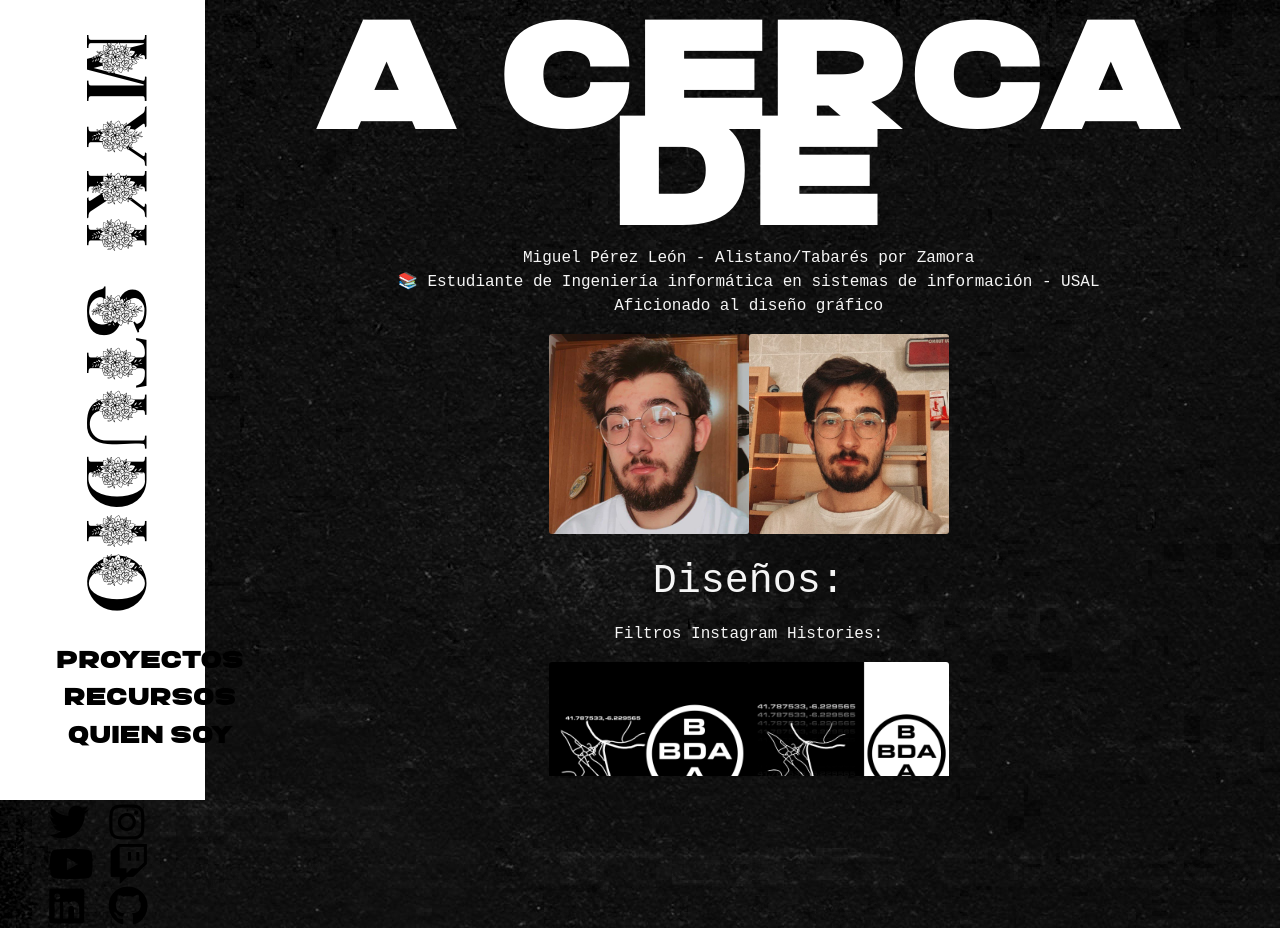
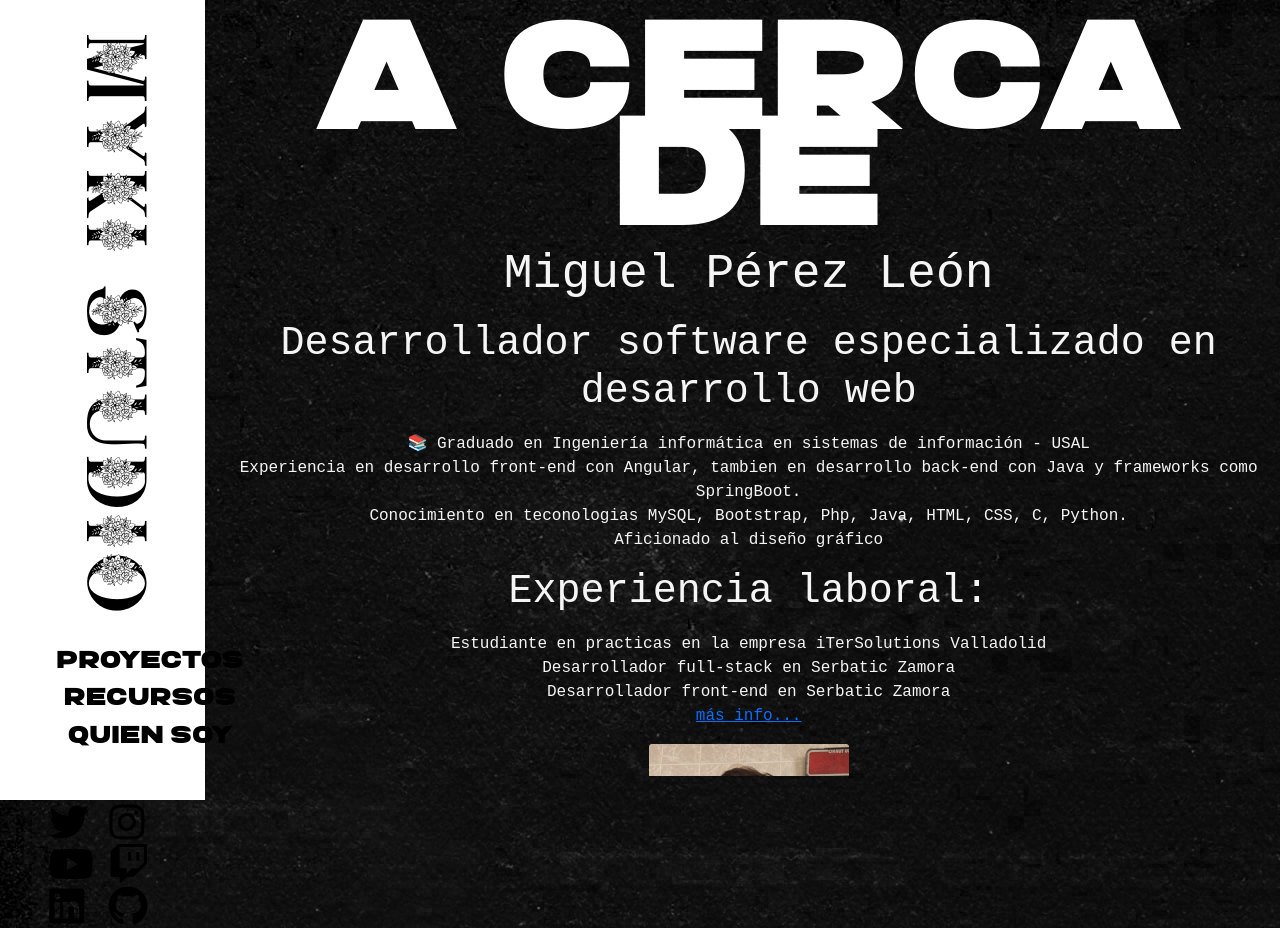
Before and after one commit to mperleo/MykiDashboard, an Angular app: page /about in a window 1280 px wide. Built offline with nearby package versions, Linux system fonts and the light colour scheme.

Commit message:
style changes

```diff
--- a/src/app/app-routing.module.ts
+++ b/src/app/app-routing.module.ts
@@ -30,7 +30,7 @@ const routes: Routes = [
   },
   {
     path: '**',
-    redirectTo: '/proyects'
+    redirectTo: '/about'
   }
 ];
 
--- a/src/app/app.component.html
+++ b/src/app/app.component.html
@@ -4,7 +4,7 @@
     <div class="row d-flex flex-row">
       <div class="justify-content-center">
         <div class="col-12">
-          <a class="text-vertical" routerLink="/proyects"><h1 class="satine">MYKI STUDIO</h1></a>
+          <a class="text-vertical" routerLink="/about"><h1 class="satine">MYKI STUDIO</h1></a>
         </div>
         <div class="col-12 box-mas">
           <a class="boton-mas" routerLink="/proyects">Proyectos</a>
--- a/src/app/views/about/myki-about/myki-about.component.html
+++ b/src/app/views/about/myki-about/myki-about.component.html
@@ -1,28 +1,48 @@
-<div style="margin-bottom:10px">
+<div style="margin-bottom: 10px">
   <h2 class="display-1">A cerca de</h2>
 
-     <p class="bio">
-          Miguel Pérez León - Alistano/Tabarés por Zamora <br>
-          📚 Estudiante de Ingeniería informática en sistemas de información - USAL <br>
-          Aficionado al diseño gráfico
-     </p>
-     <img class="img-profile" src="assets/img/profile.jpg">
-     <img class="img-profile" src="assets/img/profile2.jpg"><br><br>
+  <p class="bio display-5">Miguel Pérez León <br /></p>
 
-     <p class="bio display-6">Diseños:</p>
+  <p class="bio display-6">
+    Desarrollador software especializado en desarrollo web <br />
+  </p>
+  <p class="bio">
+    📚 Graduado en Ingeniería informática en sistemas de información - USAL
+    <br />
+    Experiencia en desarrollo front-end con Angular, tambien en desarrollo
+    back-end con Java y frameworks como SpringBoot.<br />
+    Conocimiento en teconologias MySQL, Bootstrap, Php, Java, HTML, CSS, C,
+    Python. <br />
+    Aficionado al diseño gráfico
+  </p>
+  <p class="bio display-6">Experiencia laboral:</p>
 
-     <p class="bio">Filtros Instagram Histories:</p>
-     <img class="img-profile col" src="assets/img/mask_texture_01.png">
-     <img class="img-profile col" src="assets/img/mask_texture_02.png"><br><br>
-     <p class="bio">Wallpapers:</p>
+  <p class="bio">
+    Estudiante en practicas en la empresa iTerSolutions Valladolid<br>
+    Desarrollador full-stack en Serbatic Zamora<br>
+    Desarrollador front-end en Serbatic Zamora<br>
+    <a href="https://www.linkedin.com/in/miguel-p%C3%A9rez-le%C3%B3n-b39a3123b">más info...</a>
+  </p>
 
-     <img class="img-profile col" src="assets/img/off_white_sup_ipad_wall.jpg">
-     <img class="img-profile col" src="assets/img/nasa_logo_neon_wallpaper.jpg"><br><br>
-     <p class="bio">Playlist Spotify:</p>
+  <img class="img-profile" src="assets/img/profile2.jpg" /><br /><br />
 
-     <img class="img-profile col" src="assets/img/plyst_work.jpg">
-     <img class="img-profile col" src="assets/img/plyst_ice.jpg">
-     <img class="img-profile col" src="assets/img/plyst_trp.jpg"><br>
-
+  <div  id="accordionExample">
+    <div >
+      <h2  id="headingOne">
+        <button class="display-6" type="button" data-bs-toggle="collapse" data-bs-target="#collapseOne" aria-expanded="false" aria-controls="collapseOne">
+          Recursos
+        </button>
+      </h2>
+      <div id="collapseOne" aria-labelledby="headingOne" class="accordion-collapse collapse" data-bs-parent="#accordionExample">
+        <div class="">
+          <p class="bio"> Fondo mosaico de iconos de <a href="https://www.dreamstale.com/freebie-icon-pattern-backgrounds-set/">Dreamstale</a>.</p><p>
+          </p><p class="bio"> Iconos de las páginas <a href="http://www.freepik.com" title="Freepik">Freepik</a> from <a href="https://www.flaticon.es/" title="Flaticon">www.flaticon.es</a>.</p>
+          <p class="bio"> Fuentes enlazadas con  <a href="https://fonts.google.com/">Google Fonts</a>.</p>
+          <p class="bio"> Ilustrations made from <a href="https://2.flexiple.com/scale/home">Scale by flexiple</a> and <a href="https://www.pixeltrue.com/free-illustrations">Pixeltrue.</a></p>
+          <p class="bio"> File extension icons in Droppper by <a href="https://dribbble.com/shots/2888226-1800-Free-Minimal-Icon-Pack-20x20">Alexandru Stoica</a>.</p>
+        </div>
+      </div>
+    </div>
+  </div>
 
 </div>
--- a/src/app/views/resources/myki-resources/myki-resources.component.html
+++ b/src/app/views/resources/myki-resources/myki-resources.component.html
@@ -1,10 +1,22 @@
 <div style="margin-bottom:10px">
   <h2 class="display-1">Recursos</h2>
 
-  <p class="bio"> Fondo mosaico de iconos de <a href="https://www.dreamstale.com/freebie-icon-pattern-backgrounds-set/">Dreamstale</a>.</p><p>
-  </p><p class="bio"> Iconos de las páginas <a href="http://www.freepik.com" title="Freepik">Freepik</a> from <a href="https://www.flaticon.es/" title="Flaticon">www.flaticon.es</a>.</p>
-  <p class="bio"> Fuentes enlazadas con  <a href="https://fonts.google.com/">Google Fonts</a>.</p>
-  <p class="bio"> Ilustrations made from <a href="https://2.flexiple.com/scale/home">Scale by flexiple</a> and <a href="https://www.pixeltrue.com/free-illustrations">Pixeltrue.</a></p>
-  <p class="bio"> File extension icons in Droppper by <a href="https://dribbble.com/shots/2888226-1800-Free-Minimal-Icon-Pack-20x20">Alexandru Stoica</a>.</p>
+  <img class="img-profile col" src="assets/img/mask_texture_01.png" />
+  <img
+    class="img-profile col"
+    src="assets/img/mask_texture_02.png"
+  /><br /><br />
+
+  <p class="bio">Wallpapers</p>
+  <img class="img-profile col" src="assets/img/off_white_sup_ipad_wall.jpg" />
+  <img
+    class="img-profile col"
+    src="assets/img/nasa_logo_neon_wallpaper.jpg"
+  /><br /><br />
+
+  <p class="bio">Playlist Spotify</p>
+  <img class="img-profile col" src="assets/img/plyst_work.jpg" />
+  <img class="img-profile col" src="assets/img/plyst_ice.jpg" />
+  <img class="img-profile col" src="assets/img/plyst_trp.jpg" /><br />
 
 </div>
--- a/src/index.html
+++ b/src/index.html
@@ -2,14 +2,17 @@
 <html lang="en">
 <head>
   <meta charset="utf-8">
-  <title>MykiDashboard</title>
+  <title>MykiStudio</title>
   <base href="/">
   <meta name="viewport" content="width=device-width, initial-scale=1">
-  <link rel="icon" type="image/x-icon" href="favicon.ico">
+  <link rel="icon" type="image/x-icon" href="icon.png">
   <link rel="stylesheet" href="https://use.fontawesome.com/releases/v5.11.2/css/all.css">
   <link href="https://cdn.jsdelivr.net/npm/bootstrap@5.2.0/dist/css/bootstrap.min.css" rel="stylesheet" integrity="sha384-gH2yIJqKdNHPEq0n4Mqa/HGKIhSkIHeL5AyhkYV8i59U5AR6csBvApHHNl/vI1Bx" crossorigin="anonymous">
 </head>
 <body>
   <app-root></app-root>
 </body>
+
+<script src="https://cdn.jsdelivr.net/npm/@popperjs/core@2.11.5/dist/umd/popper.min.js" integrity="sha384-Xe+8cL9oJa6tN/veChSP7q+mnSPaj5Bcu9mPX5F5xIGE0DVittaqT5lorf0EI7Vk" crossorigin="anonymous"></script>
+<script src="https://cdn.jsdelivr.net/npm/bootstrap@5.2.0/dist/js/bootstrap.min.js" integrity="sha384-ODmDIVzN+pFdexxHEHFBQH3/9/vQ9uori45z4JjnFsRydbmQbmL5t1tQ0culUzyK" crossorigin="anonymous"></script>
 </html>
--- a/src/styles.sass
+++ b/src/styles.sass
@@ -38,10 +38,6 @@ h3
 .box-redes
   width: 60px
 
-.box-redes:hover
-  color: black
-  background-color: white
-
 .boton-redes
   color: black
   font-size: 40px
@@ -69,10 +65,6 @@ h3
   background-color: black
   color:white
 
-
-a
-  color: deepskyblue
-
 .bio
   font-family: 'Courier New', Courier, monospace
 
```
